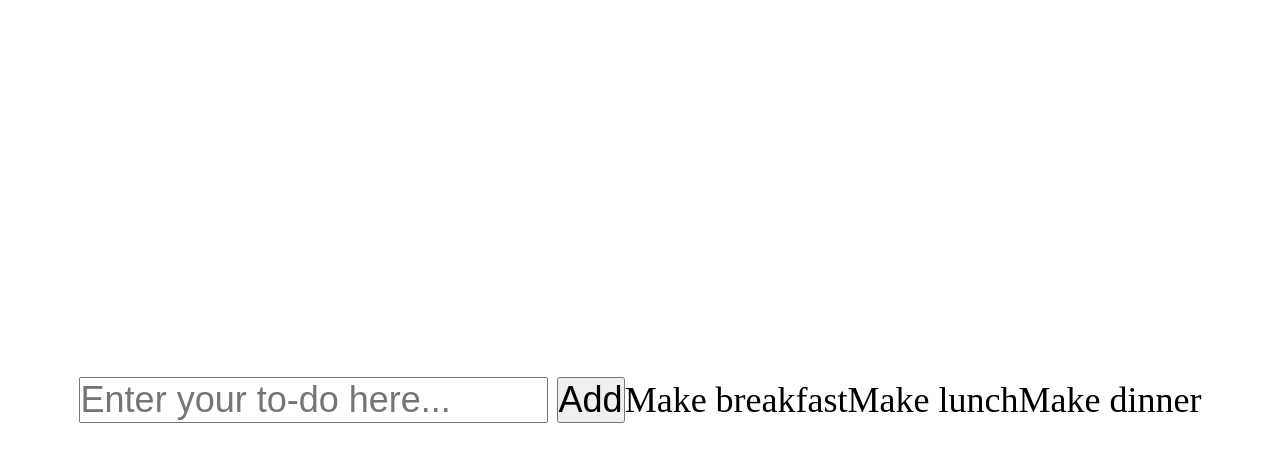
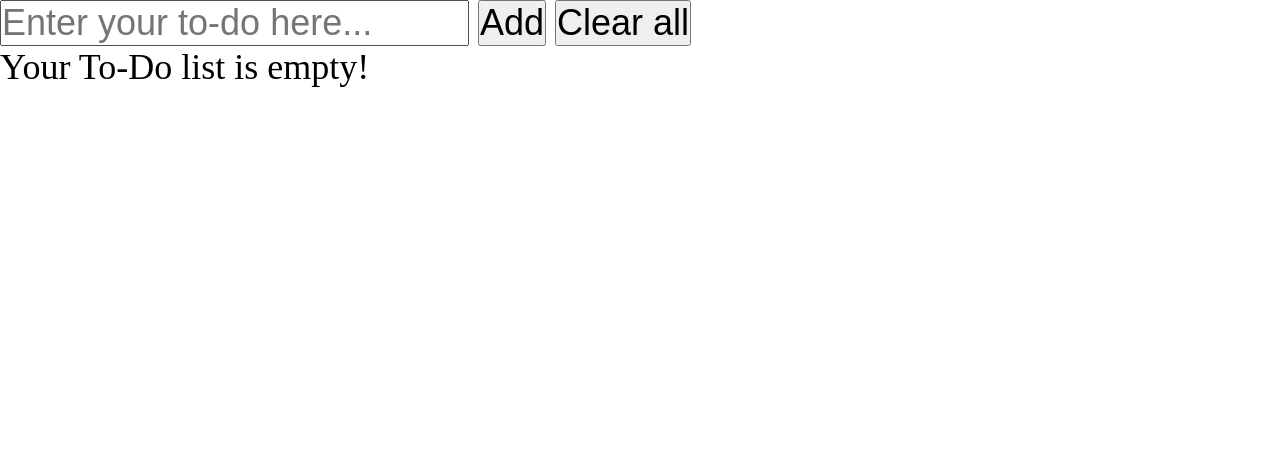
Before and after one commit to manjinder-singh-johal/todo-app, a plain HTML site: page index.html in a window 1280 px wide. Drawn offline with Linux system fonts and the light colour scheme.

Commit message:
Add and clear functionality added

```diff
--- a/index.html
+++ b/index.html
@@ -9,16 +9,13 @@
 <body>
     <div class='container'>
         <div class='input-container'>
-            <form>
-                <input type='text' name='input' placeholder='Enter your to-do here...' />
-                <button>Add</button>
-            </form>
+            <input type='text' name='input' id='input' placeholder='Enter your to-do here...' />
+            <button onclick='addItem()'>Add</button>
+            <button onclick='clearAll()'>Clear all</button>
         </div>
 
         <div class='list-container'>
-            <div class='todo-item'>Make breakfast</div>
-            <div class='todo-item'>Make lunch</div>
-            <div class='todo-item'>Make dinner</div>
+           <div id='list'></div>
         </div>
     </div>
 </body>
--- a/script.js
+++ b/script.js
@@ -1 +1,15 @@
-console.log('script is working!');
+const inputElement = document.getElementById('input');
+const listElement = document.getElementById('list');
+let list = [];
+
+listElement.innerHTML = 'Your To-Do list is empty!';
+
+const addItem = () => {
+    list.push(inputElement.value);
+    listElement.innerHTML = list;
+}
+
+const clearAll = () => {
+    list = [];
+    listElement.innerHTML = 'Your To-Do list is empty!';
+}
--- a/styles.css
+++ b/styles.css
@@ -4,7 +4,7 @@
     font-size: 36px;
 }
 
-.container {
+/*.container {
     display: flex;
     justify-content: center;
     align-items: center;
@@ -21,4 +21,4 @@
     display: flex;
     justify-content: center;
     align-items: center;
-}
+} */
```
